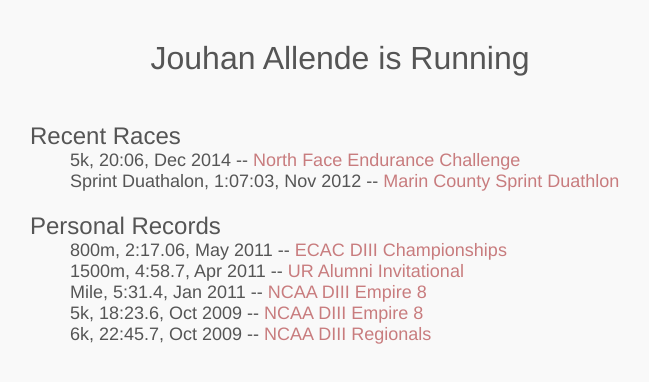
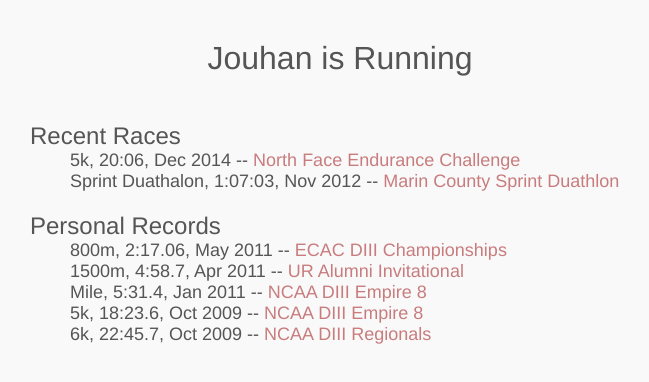
Before and after one commit to jouhan/jouhanallende, a plain HTML site: page running.html in a window 1280 px wide. Shown: the whole page, without its empty margins (300-949 px from the left). Drawn offline with nearby package versions, Linux system fonts and the light colour scheme.

Commit message:
updated running page header

```diff
--- a/running.html
+++ b/running.html
@@ -27,7 +27,7 @@
 </head>
 
 <body>
-<header><h1>Jouhan Allende is Running</h1></header>
+<header><h1>Jouhan is Running</h1></header>
 <div id="main">
   <a href="https://plus.google.com/+JouhanAllende?rel=author" style="visibility:hidden"></a>
 </div>
```
